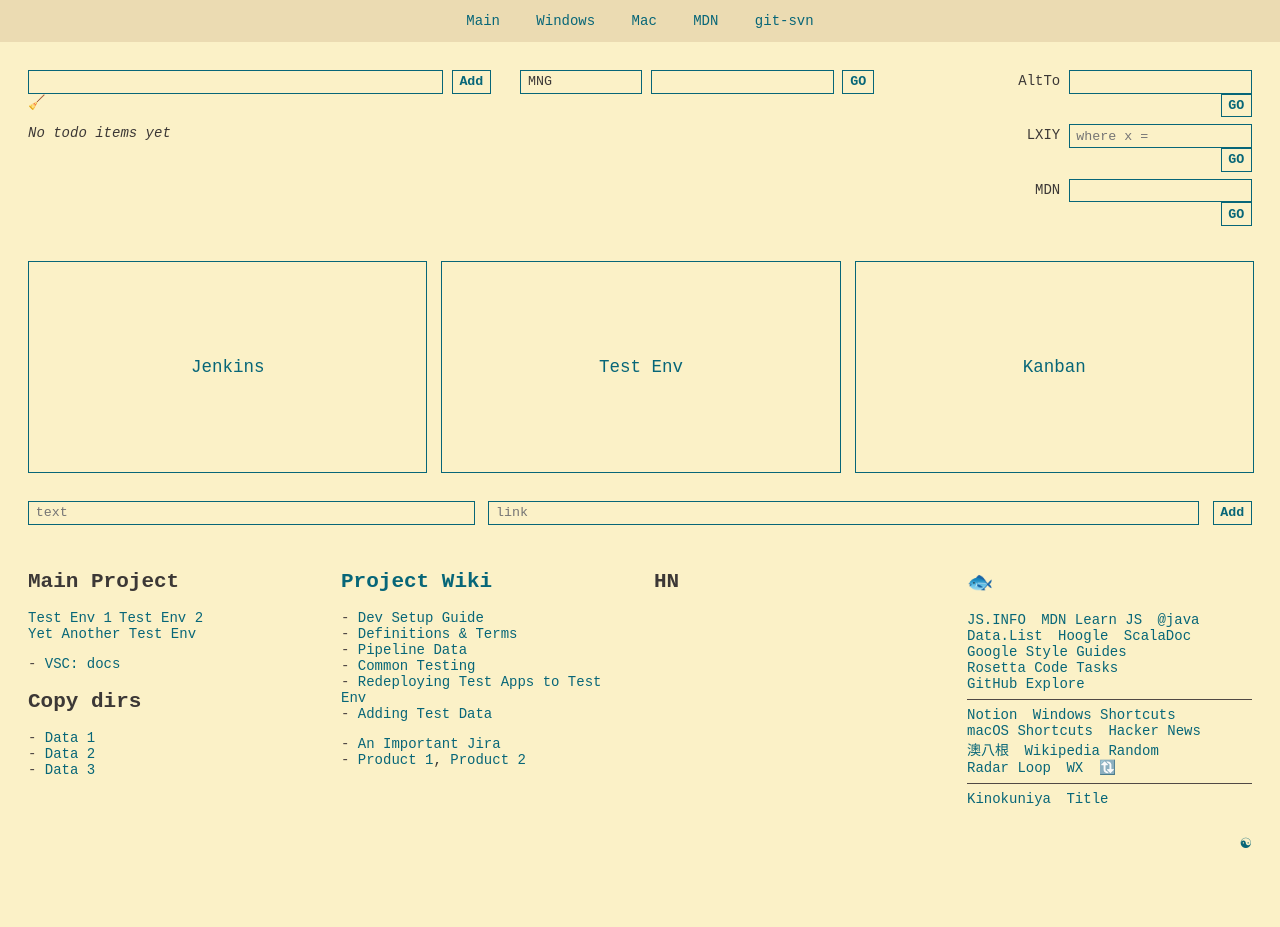
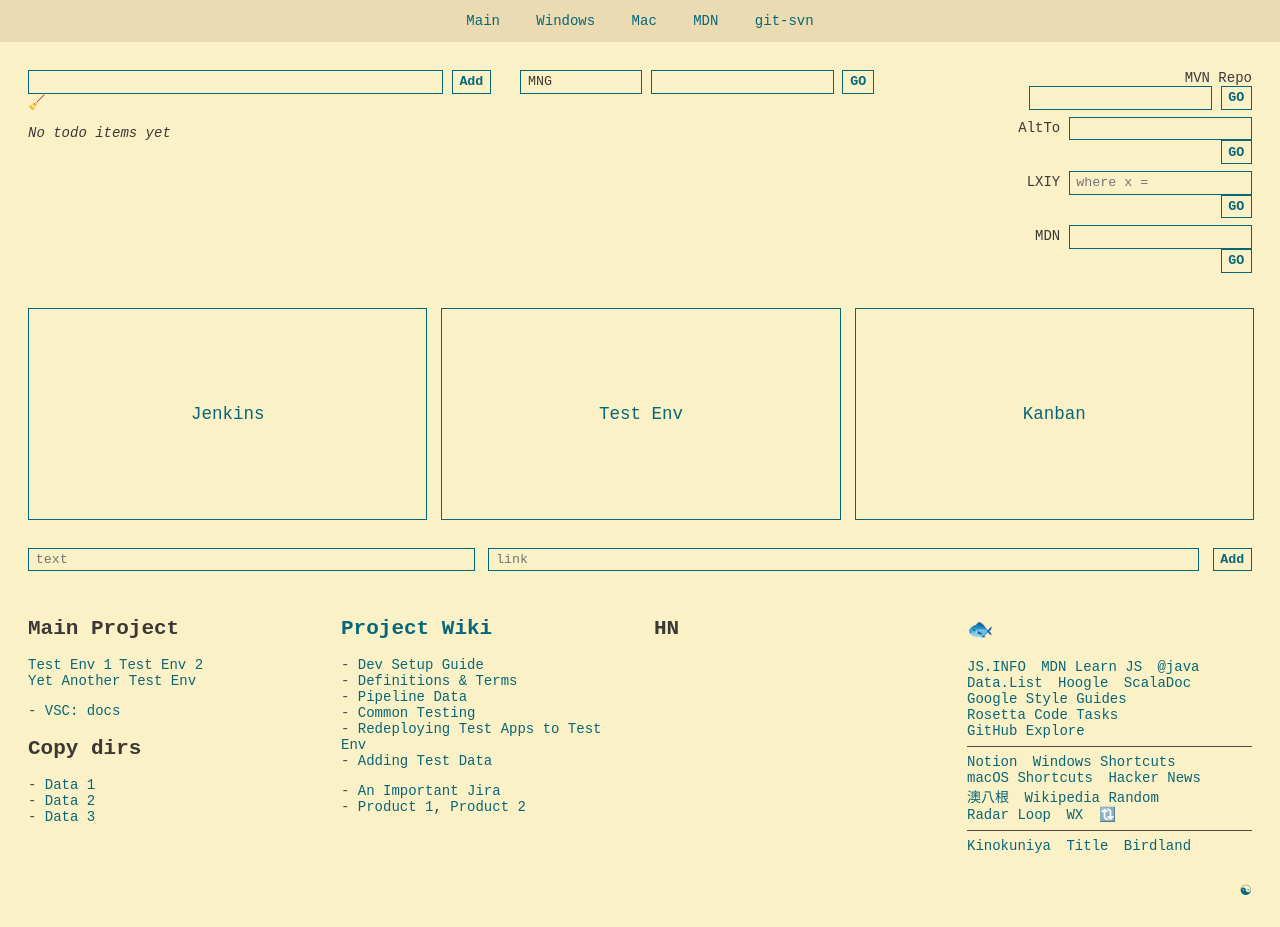
Before and after one commit to chadluo/homepage, a website: page homepage.html in a window 1280 px wide. Before the commit the page ends 880 px from the top, so only its background shows below. Drawn offline with Linux system fonts and the light colour scheme; no server answers.

Commit message:
add mdnrepository search

```diff
--- a/homepage.html
+++ b/homepage.html
@@ -48,6 +48,13 @@
         </div>
 
         <div class="searches-minor" id="searchesMinor">
+          <form class="search-minor">
+            <label for="mvnrepo">MVN Repo</label>
+            <input name="url" type="hidden" value="https://mvnrepository.com/search?q=" />
+            <input name="q" id="mvnrepo" type="text" />
+            <input type="submit" value="GO" />
+          </form>
+
           <form class="search-minor">
             <label for="alter">AltTo</label>
             <input name="url" type="hidden" value="https://alternativeto.net/browse/search?q=" />
@@ -155,6 +162,7 @@
           <span class="interspersed">
             <a href="https://goo.gl/maps/xtB3ZzQxfqAxtRaz5">Kinokuniya</a>
             <a href="https://goo.gl/maps/K2VDLkXaXfhrmVFf9">Title</a>
+            <a href="https://goo.gl/maps/TK6o1fmjvQ4HXeRD9">Birdland</a>
           </span>
         </div>
       </section>
```
